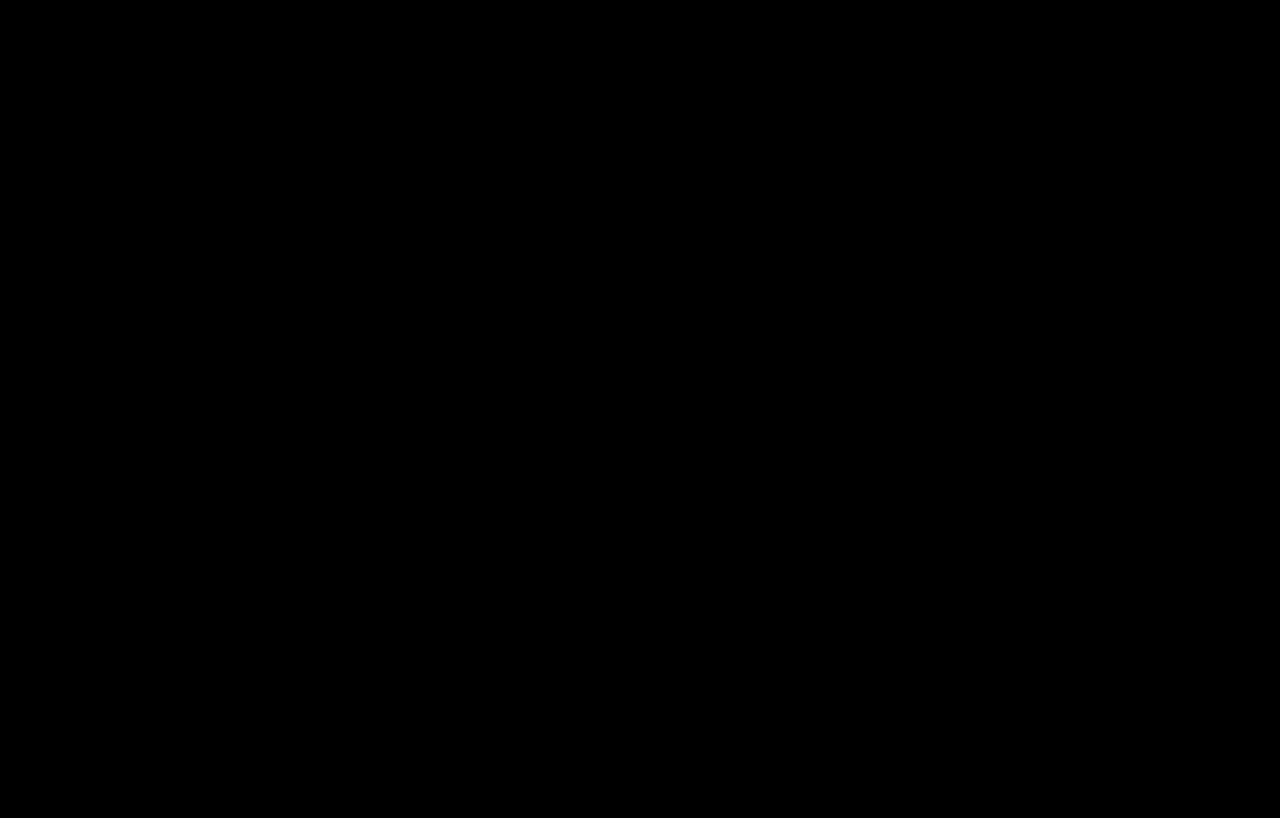
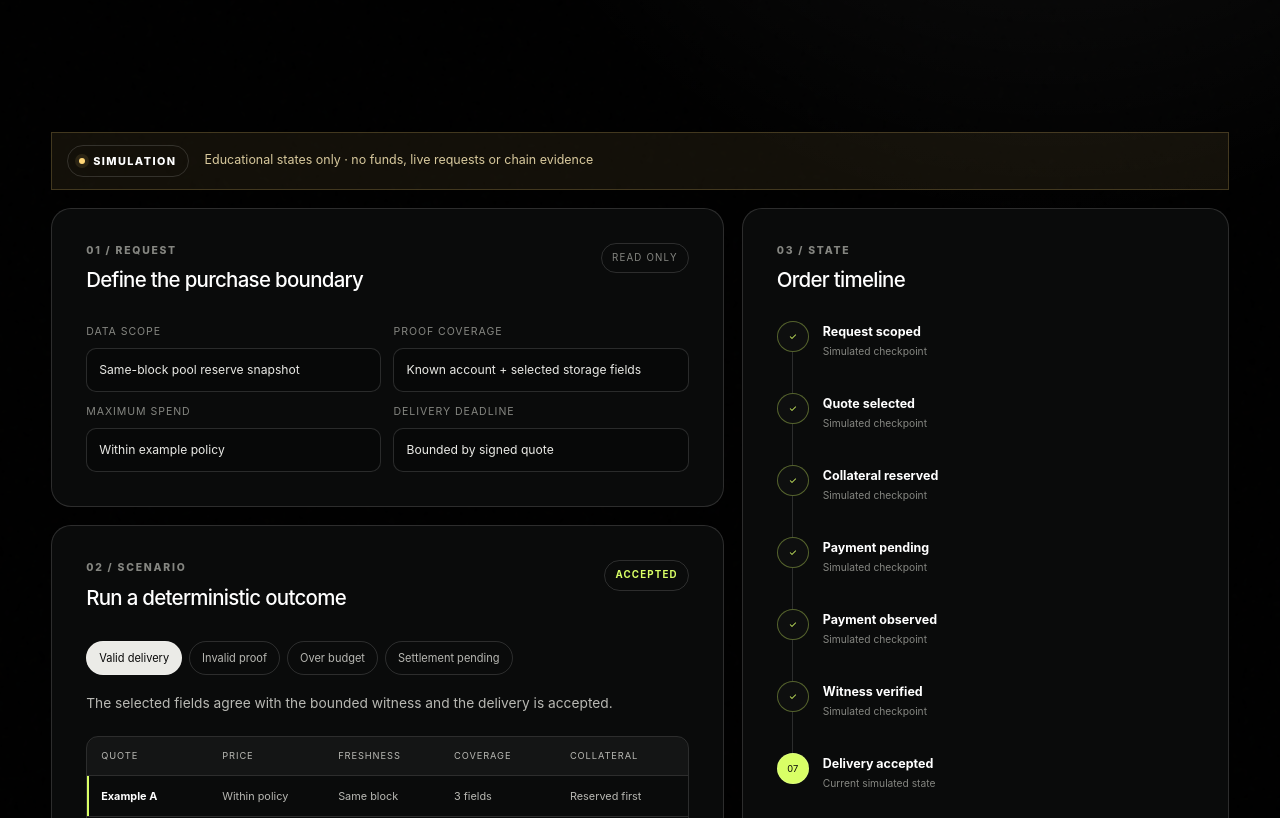
Before and after one commit to Zireaelst/ETHGlobal-Online, a Next.js app in the folder apps/web/: page /demo in a window 1280 px wide. Before the commit this address had no page. Shown: the part 482-1300 px from the top of the page. Before the commit the page ends 800 px from the top, so only its background shows below. Built offline with nearby package versions, Linux system fonts and the light colour scheme.

Commit message:
feat(demo): add the interactive buyer console

```diff
--- /dev/null
+++ b/apps/web/src/app/demo/page.tsx
@@ -0,0 +1,13 @@
+import type { Metadata } from "next";
+import { PageShell } from "@/components/page-shell";
+import { DemoConsole } from "@/features/demo/demo-console";
+
+export const metadata: Metadata = { title: "Simulation Demo" };
+
+export default function DemoPage() {
+  return (
+    <PageShell action={false} eyebrow="Buyer console" title="Inspect the lifecycle before anything goes live." intro="Compare bounded quotes, follow distinct payment and proof states, and see where deterministic policy stops the agent.">
+      <DemoConsole />
+    </PageShell>
+  );
+}
--- /dev/null
+++ b/apps/web/src/features/demo/demo-console.tsx
@@ -0,0 +1,60 @@
+"use client";
+
+import { useState } from "react";
+import { Button, StatusBadge } from "@blockterms/ui";
+import { EvidencePanel } from "./evidence-panel";
+import { HumanApproval } from "./human-approval";
+import { OrderTimeline } from "./order-timeline";
+import { scenarioCopy, scenarioStates, type ScenarioKey } from "./scenarios";
+
+const scenarios = Object.keys(scenarioCopy) as ScenarioKey[];
+
+export function DemoConsole() {
+  const [scenario, setScenario] = useState<ScenarioKey>("valid");
+  const state = scenarioStates[scenario];
+
+  function exportSimulation() {
+    const payload = JSON.stringify({ mode: "simulation", scenario, state: state.kind, evidence: "educational-only" }, null, 2);
+    const url = URL.createObjectURL(new Blob([payload], { type: "application/json" }));
+    const anchor = document.createElement("a");
+    anchor.href = url;
+    anchor.download = "blockterms-simulation.json";
+    anchor.click();
+    URL.revokeObjectURL(url);
+  }
+
+  return (
+    <div className="demo-console">
+      <div className="demo-modebar"><StatusBadge tone="warn">Simulation</StatusBadge><p>Educational states only · no funds, live requests or chain evidence</p></div>
+      <section className="request-card">
+        <div className="panel-heading"><div><span className="eyebrow">01 / Request</span><h2>Define the purchase boundary</h2></div><span className="scope-tag">Read only</span></div>
+        <div className="request-fields">
+          <label>Data scope<input readOnly value="Same-block pool reserve snapshot" /></label>
+          <label>Proof coverage<input readOnly value="Known account + selected storage fields" /></label>
+          <label>Maximum spend<input readOnly value="Within example policy" /></label>
+          <label>Delivery deadline<input readOnly value="Bounded by signed quote" /></label>
+        </div>
+      </section>
+      <section className="scenario-card">
+        <div className="panel-heading"><div><span className="eyebrow">02 / Scenario</span><h2>Run a deterministic outcome</h2></div><strong className="state-label">{state.kind.replaceAll("-", " ")}</strong></div>
+        <div className="scenario-tabs" role="group" aria-label="Simulation scenario">
+          {scenarios.map((key) => <button aria-pressed={scenario === key} key={key} onClick={() => setScenario(key)} type="button">{scenarioCopy[key].label}</button>)}
+        </div>
+        <p className="scenario-summary">{scenarioCopy[scenario].summary}</p>
+        <div className="quote-table" role="table" aria-label="Example quote comparison">
+          <div className="quote-row quote-head" role="row"><span>Quote</span><span>Price</span><span>Freshness</span><span>Coverage</span><span>Collateral</span></div>
+          <div className="quote-row is-selected" role="row"><strong data-label="Quote">Example A</strong><span data-label="Price">Within policy</span><span data-label="Freshness">Same block</span><span data-label="Coverage">3 fields</span><span data-label="Collateral">Reserved first</span></div>
+          <div className="quote-row" role="row"><strong data-label="Quote">Example B</strong><span data-label="Price">{scenario === "over-budget" ? "Over policy" : "Within policy"}</span><span data-label="Freshness">Previous block</span><span data-label="Coverage">2 fields</span><span data-label="Collateral">Reserved first</span></div>
+        </div>
+        {scenario === "over-budget" ? <HumanApproval /> : null}
+        {scenario === "pending" ? <p className="pending-note">Reconcile the same payment identifier before retry or release.</p> : null}
+        <div className="console-actions">
+          {scenario === "pending" ? <Button disabled>Retry payment</Button> : <Button disabled={scenario === "over-budget"}>Advance simulation</Button>}
+          <Button onClick={exportSimulation} tone="ghost">Export simulation record</Button>
+        </div>
+      </section>
+      <section className="timeline-card"><div className="panel-heading"><div><span className="eyebrow">03 / State</span><h2>Order timeline</h2></div></div><OrderTimeline scenario={scenario} /></section>
+      <EvidencePanel scenario={scenario} />
+    </div>
+  );
+}
```
Also changed, not shown: 1 other file (tests, documents, lock files or other folders).
